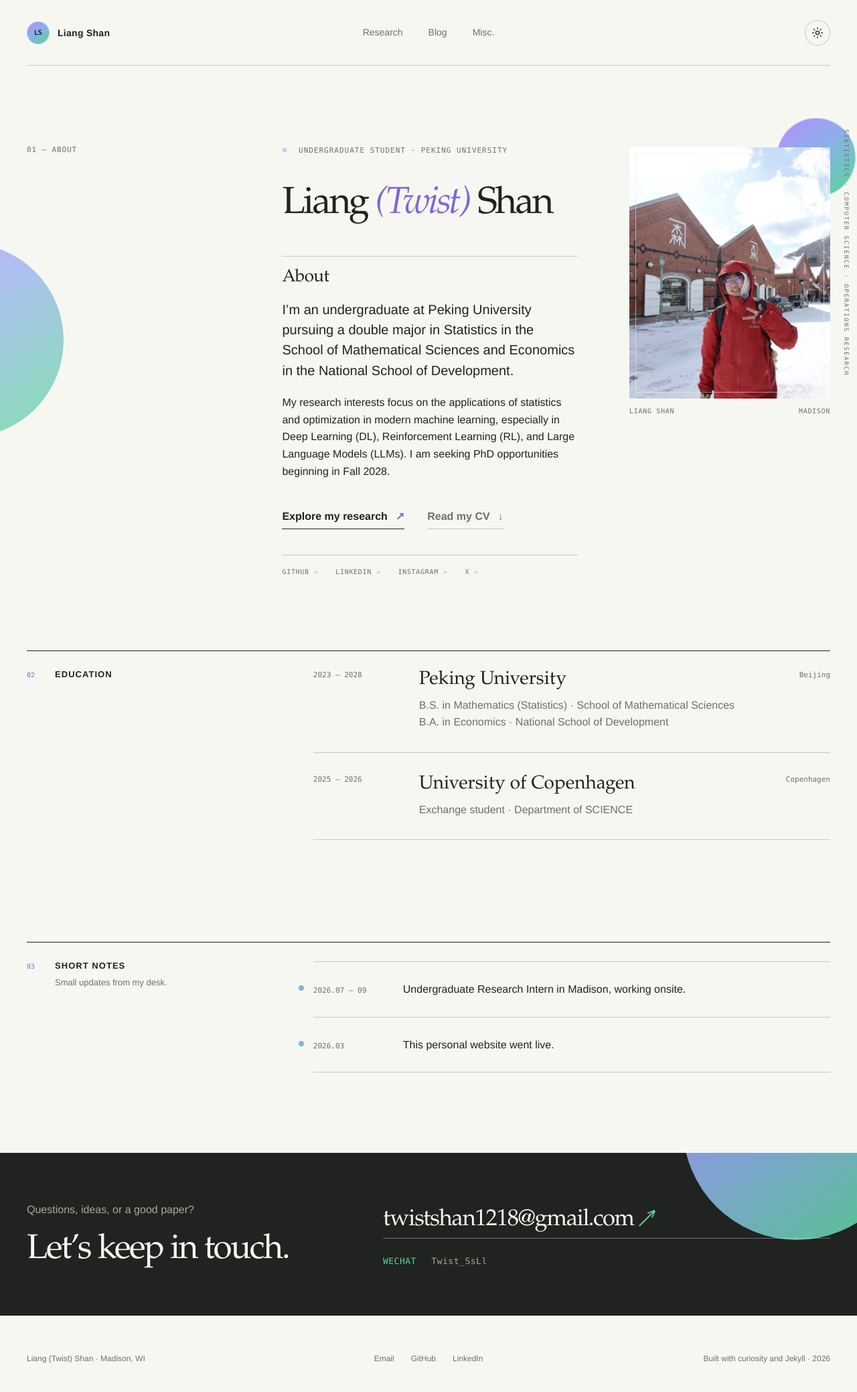
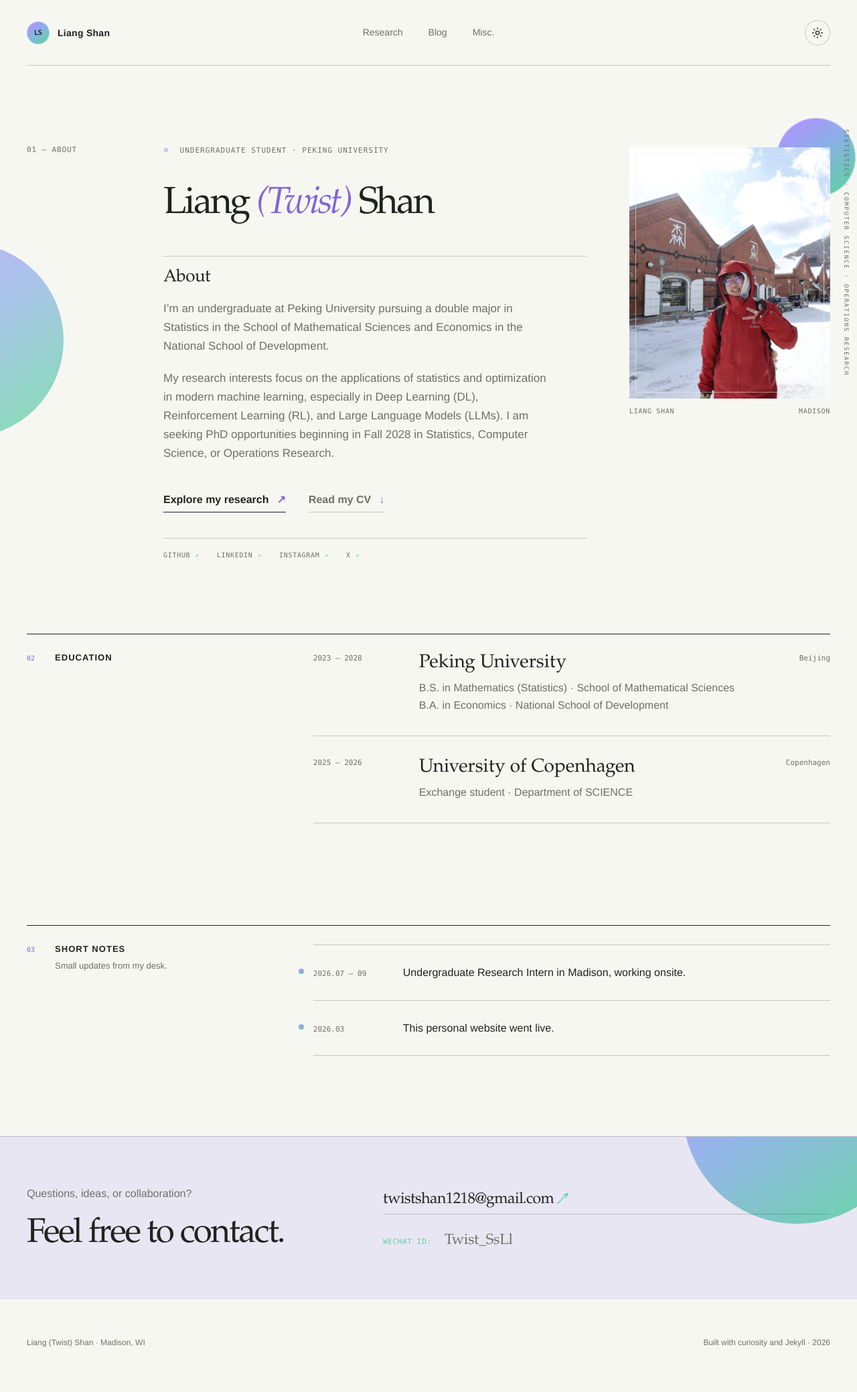
Before and after one commit to Twist-Shan/Twist-Shan.github.io, a Jekyll site: the page built from _pages/about.md, in a window 1280 px wide. Shown: the whole page at 67% size. Built offline with Jekyll 4.4.1, drawn with Linux system fonts in a browser that asks for light colours; after the commit the page ends 2054 px from its top, so only the background shows below that.

Commit message:
Refine homepage about and contact details

```diff
--- a/_includes/studio-footer.html
+++ b/_includes/studio-footer.html
@@ -1,9 +1,4 @@
 <footer class="site-footer">
   <p>Liang (Twist) Shan <span>·</span> Madison, WI</p>
-  <div class="footer-links">
-    <a href="mailto:twistshan1218@gmail.com">Email</a>
-    <a href="https://github.com/Twist-Shan">GitHub</a>
-    <a href="https://www.linkedin.com/in/liang-twist-shan">LinkedIn</a>
-  </div>
   <p class="footer-note">Built with curiosity and Jekyll · {{ site.time | date: '%Y' }}</p>
 </footer>
--- a/_pages/about.md
+++ b/_pages/about.md
@@ -15,7 +15,7 @@
     <div class="about-copy">
       <h2>About</h2>
       <p class="hero-intro">I’m an undergraduate at Peking University pursuing a double major in Statistics in the School of Mathematical Sciences and Economics in the National School of Development.</p>
-      <p>My research interests focus on the applications of statistics and optimization in modern machine learning, especially in Deep Learning (DL), Reinforcement Learning (RL), and Large Language Models (LLMs). I am seeking PhD opportunities beginning in Fall 2028.</p>
+      <p>My research interests focus on the applications of statistics and optimization in modern machine learning, especially in Deep Learning (DL), Reinforcement Learning (RL), and Large Language Models (LLMs). I am seeking PhD opportunities beginning in Fall 2028 in Statistics, Computer Science, or Operations Research.</p>
     </div>
     <div class="hero-actions">
       <a class="text-link" href="{{ '/research/' | relative_url }}">Explore my research <span>↗</span></a>
@@ -59,7 +59,7 @@
     <span>03</span><h2>Short notes</h2><p>Small updates from my desk.</p>
   </header>
   <div class="news-list">
-    {% for item in site.data.news %}
+    {% for item in site.data.news limit:3 %}
       {% if item.link != '' %}<a class="news-item" href="{{ item.link }}">{% else %}<div class="news-item">{% endif %}
         <time>{{ item.date }}</time><p>{{ item.text }}</p><span aria-hidden="true">{% if item.link != '' %}↗{% endif %}</span>
       {% if item.link != '' %}</a>{% else %}</div>{% endif %}
@@ -70,12 +70,12 @@
 <aside class="contact-band">
   <div class="shell reveal">
     <div class="contact-heading">
-      <p>Questions, ideas, or a good paper?</p>
-      <h2>Let’s keep in touch.</h2>
+      <p>Questions, ideas, or collaboration?</p>
+      <h2>Feel free to contact.</h2>
     </div>
     <div class="contact-details">
       <a href="mailto:twistshan1218@gmail.com"><span class="email-text">twistshan1218<wbr>@gmail.com</span> <span aria-hidden="true">↗</span></a>
-      <p><span>WeChat</span> Twist_SsLl</p>
+      <p><span>Wechat ID:</span> Twist_SsLl</p>
     </div>
   </div>
 </aside>
--- a/assets/css/studio.css
+++ b/assets/css/studio.css
@@ -12,7 +12,7 @@
   --serif: "Iowan Old Style", "Palatino Linotype", Palatino, Georgia, serif;
   --sans: Aptos, "Helvetica Neue", Helvetica, Arial, sans-serif;
   --mono: "SFMono-Regular", Consolas, "Liberation Mono", monospace;
-  --shell: min(1280px, calc(100vw - 80px));
+  --shell: min(1540px, calc(100vw - 80px));
 }
 
 html[data-theme="dark"] {
@@ -58,18 +58,20 @@
 html[data-theme="dark"] .moon-icon { opacity: 1; transform: rotate(0) scale(1); }
 .menu-toggle { display: none; }
 
-.hero { min-height: 700px; padding: 108px 0 110px; display: grid; grid-template-columns: 1fr minmax(420px, 1.45fr) minmax(300px, .72fr); gap: 6vw; align-items: start; position: relative; isolation: isolate; }
+.hero { min-height: 700px; padding: 108px 0 110px; display: grid; grid-template-columns: 140px minmax(560px, 1.55fr) minmax(300px, .72fr); gap: clamp(40px, 5vw, 80px); align-items: start; position: relative; isolation: isolate; }
 .hero::before { content: ""; position: absolute; width: 290px; aspect-ratio: 1; border-radius: 50%; background: var(--fresh); left: -235px; top: 265px; z-index: -1; opacity: .72; }
 .hero::after { content: "STATISTICS · COMPUTER SCIENCE · OPERATIONS RESEARCH"; position: absolute; right: -28px; top: 95px; writing-mode: vertical-rl; font: 9px/1 var(--mono); letter-spacing: .2em; color: var(--muted); }
 .hero-index { font: 11px/1 var(--mono); color: var(--muted); letter-spacing: .08em; padding-top: 12px; }
 .eyebrow { font: 11px/1.4 var(--mono); color: var(--muted); text-transform: uppercase; letter-spacing: .09em; }
 .status-dot { display: inline-block; width: 8px; height: 8px; border-radius: 50%; background: var(--fresh); margin-right: 9px; animation: breathe 2.8s ease-in-out infinite; }
 @keyframes breathe { 50% { opacity: .45; transform: scale(.82); } }
-.hero h1 { font: 400 clamp(3rem, 4.4vw, 4.5rem)/1 var(--serif); letter-spacing: -.05em; margin: 45px 0 48px; text-wrap: balance; }
+.hero h1 { font: 400 clamp(3rem, 4.4vw, 4.5rem)/1 var(--serif); letter-spacing: -.05em; margin: 45px 0 48px; white-space: nowrap; }
 .page-hero h1 { font: 400 clamp(3.2rem, 5.4vw, 5.6rem)/.98 var(--serif); letter-spacing: -.055em; margin: 45px 0 36px; text-wrap: balance; }
 .hero h1 em, .page-hero h1 em { color: var(--accent); font-weight: 400; }
 .about-copy { border-top: 1px solid var(--line); padding-top: 18px; }
 .about-copy h2 { margin: 0 0 20px; font: 400 26px/1 var(--serif); letter-spacing: -.02em; }
+.hero-copy .about-copy p { max-width: 61ch; margin: 0; color: var(--muted); font-size: 17px; line-height: 1.65; }
+.hero-copy .about-copy p + p { margin-top: 20px; }
 .hero-copy > p:not(.eyebrow) { max-width: 61ch; color: var(--muted); font-size: 17px; }
 .hero-copy .hero-intro { font-size: 20px; line-height: 1.52; color: var(--ink); }
 .hero-intro strong { font-weight: 600; }
@@ -110,16 +112,16 @@
 .news-item time { font: 11px/1 var(--mono); color: var(--muted); }
 .news-item p { margin: 0; }
 .news-item > span { color: var(--accent); }
-.contact-band { background: var(--panel); color: var(--panel-text); padding: 72px 0; position: relative; overflow: hidden; }
+.contact-band { background: var(--paper-deep); color: var(--ink); padding: 72px 0; position: relative; overflow: hidden; border-top: 1px solid var(--line); transition: background-color .35s ease, color .35s ease; }
 .contact-band::before { content: ""; position: absolute; width: 340px; height: 340px; border-radius: 50%; background: var(--fresh); right: -80px; top: -210px; opacity: .9; }
 .contact-band .shell { display: grid; grid-template-columns: .9fr 1.4fr; gap: 8vw; align-items: end; position: relative; z-index: 1; }
-.contact-band p { color: #aaa99f; margin: 0; }
+.contact-band p { color: var(--muted); margin: 0; }
 .contact-heading h2 { font: 400 clamp(2.6rem, 4vw, 4.2rem)/1 var(--serif); letter-spacing: -.045em; margin: 22px 0 0; }
 .contact-details { display: grid; gap: 24px; justify-items: start; width: 100%; min-width: 0; }
-.contact-details a { display: block; width: 100%; max-width: 100%; font: 400 clamp(1.25rem, 2.7vw, 2.8rem)/1.1 var(--serif); letter-spacing: -.035em; overflow-wrap: anywhere; word-break: normal; border-bottom: 1px solid rgba(247,247,242,.35); padding-bottom: 8px; }
+.contact-details a { display: block; width: 100%; max-width: 100%; font: 400 clamp(1.1rem, 1.8vw, 1.9rem)/1.15 var(--serif); letter-spacing: -.025em; overflow-wrap: anywhere; word-break: normal; border-bottom: 1px solid var(--line); padding-bottom: 8px; }
 .contact-details a .email-text { color: inherit; }
-.contact-details p { font: 13px/1.5 var(--mono); letter-spacing: .04em; }
-.contact-details p span { color: var(--mint); text-transform: uppercase; margin-right: 14px; }
+.contact-details p { font: 400 22px/1.4 var(--serif); letter-spacing: -.01em; }
+.contact-details p span { color: var(--mint); font: 11px/1.4 var(--mono); text-transform: uppercase; letter-spacing: .06em; margin-right: 14px; }
 .contact-band a span { color: var(--mint); display: inline-block; transition: transform .3s cubic-bezier(.16,1,.3,1); }
 .contact-band a:hover span { transform: translate(5px,-5px); }
 
@@ -179,17 +181,20 @@
 .social-note a { font: 400 34px/1 var(--serif); border-bottom: 1px solid var(--ink); padding-bottom: 8px; }
 .social-note a span { color: var(--accent); }
 
-.site-footer { width: var(--shell); margin: 0 auto; padding: 55px 0 40px; display: grid; grid-template-columns: 1fr auto 1fr; gap: 25px; align-items: baseline; font-size: 12px; color: var(--muted); }
+.site-footer { width: var(--shell); margin: 0 auto; padding: 55px 0 40px; display: grid; grid-template-columns: 1fr auto; gap: 25px; align-items: baseline; font-size: 12px; color: var(--muted); }
 .site-footer p { margin: 0; }
 .site-footer p span { color: var(--accent); }
-.footer-links { display: flex; gap: 25px; }
-.footer-links a:hover { color: var(--accent); }
 .footer-note { justify-self: end; }
 
 .reveal { opacity: 0; transform: translateY(18px); transition: opacity .8s cubic-bezier(.16,1,.3,1), transform .8s cubic-bezier(.16,1,.3,1); }
 .reveal.is-visible { opacity: 1; transform: translateY(0); }
 .delay-1 { transition-delay: .14s; }
 @media (prefers-reduced-motion: reduce) { html { scroll-behavior: auto; } *, *::before, *::after { animation-duration: .01ms !important; animation-iteration-count: 1 !important; transition-duration: .01ms !important; } .reveal { opacity: 1; transform: none; } }
+
+@media (max-width: 1100px) and (min-width: 901px) {
+  .hero { grid-template-columns: 100px minmax(420px, 1fr) minmax(260px, .65fr); gap: 32px; }
+  .hero h1 { font-size: 3.2rem; }
+}
 
 @media (max-width: 900px) {
   :root { --shell: calc(100vw - 40px); }
@@ -204,7 +209,7 @@
   .hero { min-height: 0; padding: 65px 0 90px; grid-template-columns: 1fr; gap: 48px; }
   .hero::after { display: none; }
   .hero-index { display: none; }
-  .hero h1 { font-size: clamp(2.8rem, 12vw, 4.2rem); }
+  .hero h1 { font-size: clamp(2.8rem, 12vw, 4.2rem); white-space: normal; }
   .page-hero h1 { font-size: clamp(3rem, 13vw, 4.6rem); }
   .portrait-wrap { width: min(100%, 420px); }
   .page-hero::before { width: 105px; right: 0; top: 45px; opacity: .45; }
```
Also changed, not shown: _pages/misc.md (+5 -6 lines).
